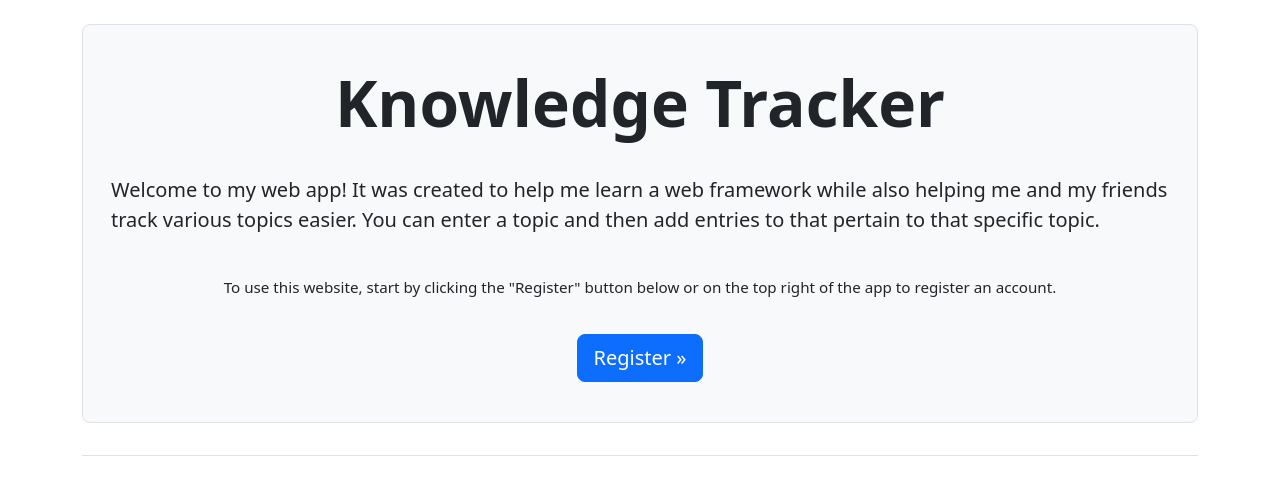
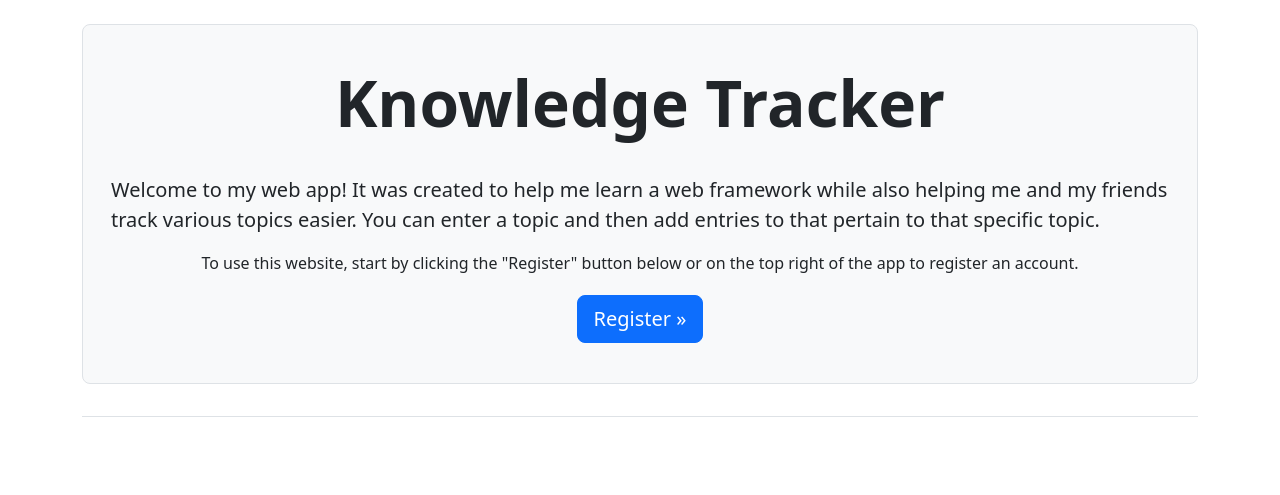
Before and after one commit to ZeroAfro/Portfolio, a Django app: page / in a window 1280 px wide. Shown: the part 58-553 px from the top of the page. Run offline with Django 5.2, Linux system fonts and the light colour scheme; parts of the project's set-up code (start-up, migrations or seed data) failed here and were passed over; some libraries are stand-ins or nearby versions.

Commit message:
Update index.html
Replaced the all styles with their respective bootstrap classes.

```diff
--- a/Coding/Python/Django/Learning Log/learning_logs/templates/learning_logs/index.html
+++ b/Coding/Python/Django/Learning Log/learning_logs/templates/learning_logs/index.html
@@ -11,27 +11,29 @@
       </p>
 
       {% if user.is_authenticated %}
-        <div style="text-align: center; padding-top: 25px;">
-          <p class="lead" style="font-size: 0.95em;">
+        <div class="text-center pb-25">
+          <p class="lead fs-6">
             To get started, click <strong>"Topics"</strong> on the top left of the app to get started!
           </p>
-          <p class="lead" style="font-size: 0.95em;">
+          <p class="lead fs-6">
             You can also come back to this page anytime, just click <strong>"Knowledge Tracker"</strong> in the top left.
           </p>
         </div>
       {% endif %}
+
       {% if not user.is_authenticated %}
-      <div style="text-align: center; padding-top: 25px;">
-        <p class="lead" style="font-size: 0.95em;">
+      <div class="text-center pt-25">
+        <p class="lead fs-6">
           To use this website, start by clicking the <strong>"Register"</strong> button below or on the <strong>top right</strong> of the app to register an account.<br>
         </p>
       </div>
-        <div style="text-align: center; padding-top: 15px;">
+        <div class="text-center pt-15px;">
           <a class="btn btn-primary btn-lg mt-1"
               href="{% url 'accounts:register' %}">Register &raquo;</a>
         </div>
 
       {% endif %}
+
     </div>
   </div>
 {% endblock page_header %}
```
